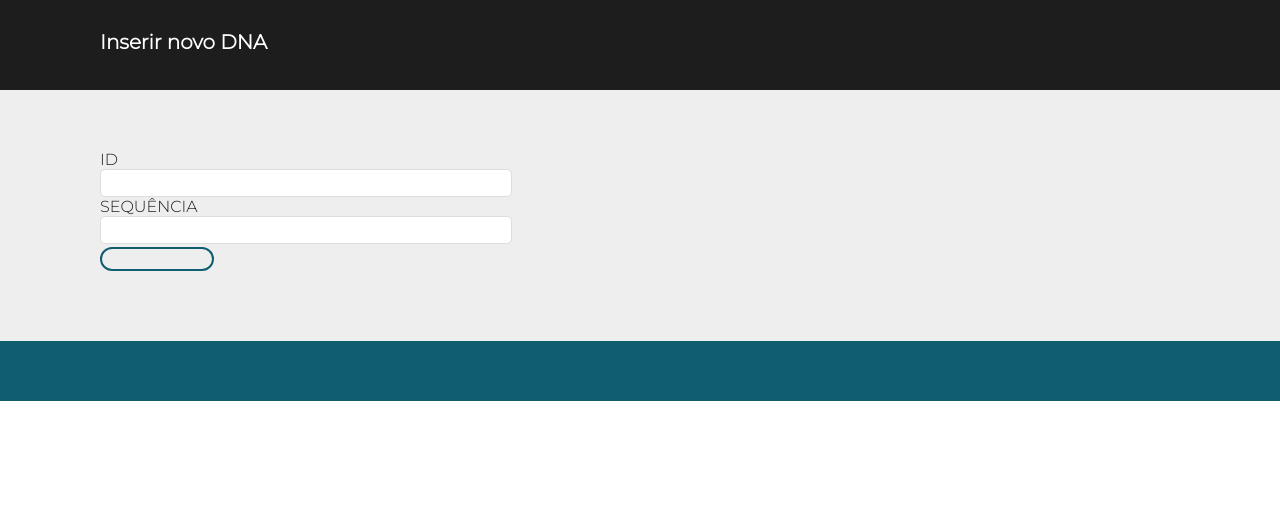
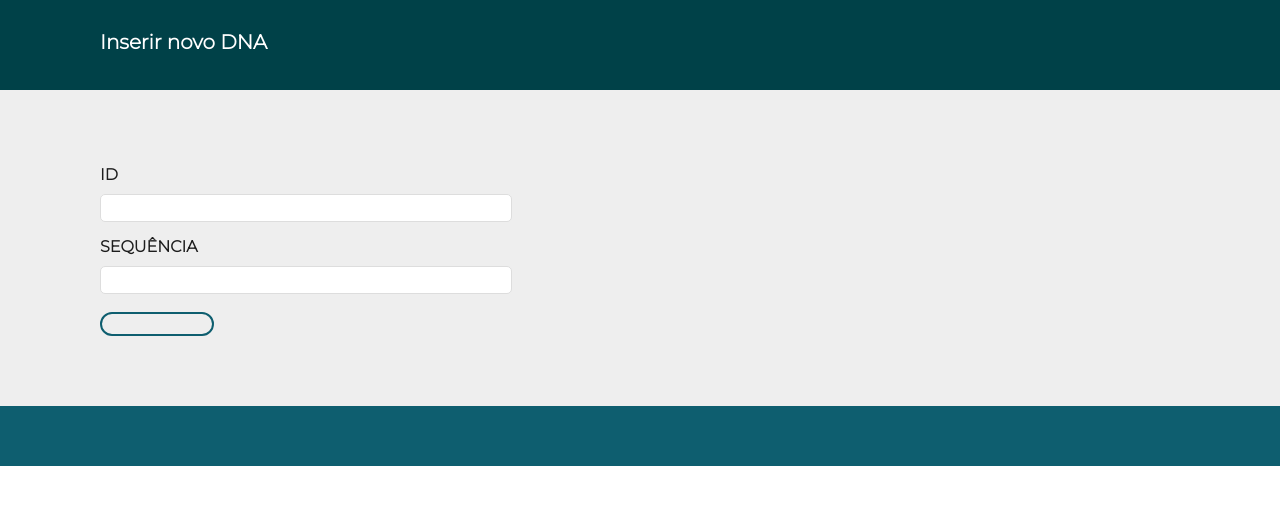
Before and after one commit to isbueno/bdg-web-app, a Flask app: page /dna/new in a window 1280 px wide. Shown: the part 60-565 px from the top of the page. Run offline with Flask 2, Linux system fonts and the light colour scheme.

Commit message:
git -m "Web App - att CSS"

```diff
--- a/main.py
+++ b/main.py
@@ -34,7 +34,7 @@
                 name="Isabely Bueno",
                 email="23.isabelybueno@gmail.com",
                 password="123456",
-                birthdate=datetime(2003, 02, 23).date()
+                birthdate=datetime(2003, 0o2, 23).date()
             ))
             db.session.commit()
 
--- a/static/style.css
+++ b/static/style.css
@@ -3,15 +3,6 @@
     padding: 0px;
     font-family: 'Montserrat', sans-serif;
 }
-
-/*COLORS
-azul-escuro:#004148
-azul-turquesa:#36B6AC
-azul-claro:
-fundo claro:#EEEEEE
-rosa-slides:#f58ba2;
-0E5E6F
-*/
 
 header{
     width: 100wh;
@@ -45,8 +36,18 @@
     width: 100wh;
     height: 30px;
     padding: 30px 100px;
-    background-color: #1d1d1d;
+    background-color: #004148;
 }
+/*COLORS
+azul-escuro:#004148
+azul-turquesa:#36B6AC
+azul-claro:
+fundo claro:#EEEEEE
+rosa-slides:#f58ba2;
+azul verde: 0E5E6F
+
+*/
+
 
 .banner-interna h1{
     margin: auto 0;
@@ -139,8 +140,14 @@
     border-radius: 5px;
     border: 1px solid #dddddd;
     width: 400px;
+    margin-top: 10px;
 }
 
+form div{
+    margin: 15px 0;
+}
 label{
-    margin: 5px 0;
+    color: #1d1d1d;
+    font-weight: bold;
+    padding: 5px 0;
 }
```
Also changed, not shown: templates/login/login.html (+9 -10 lines), templates/login/register.html (+10 -10 lines).
